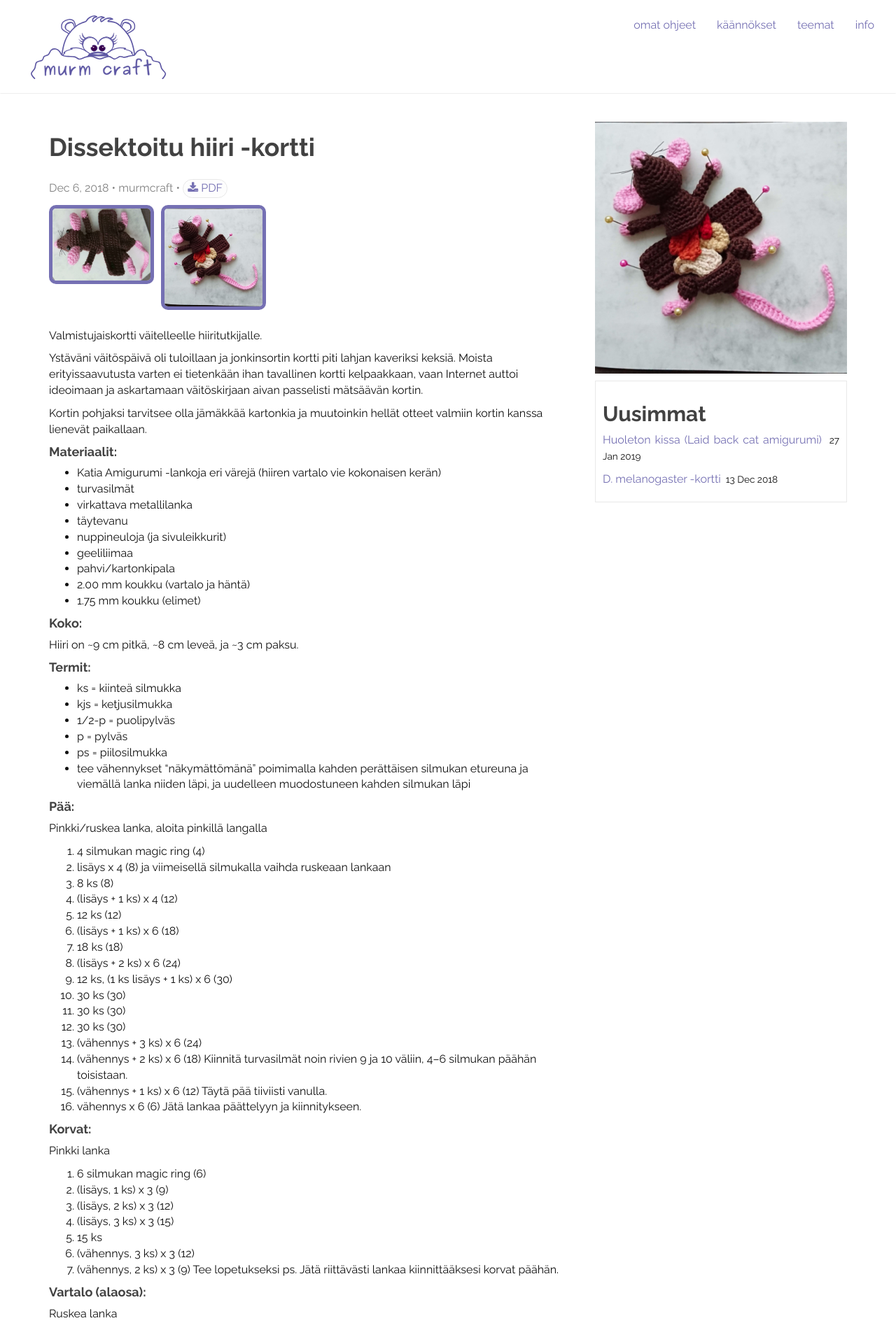
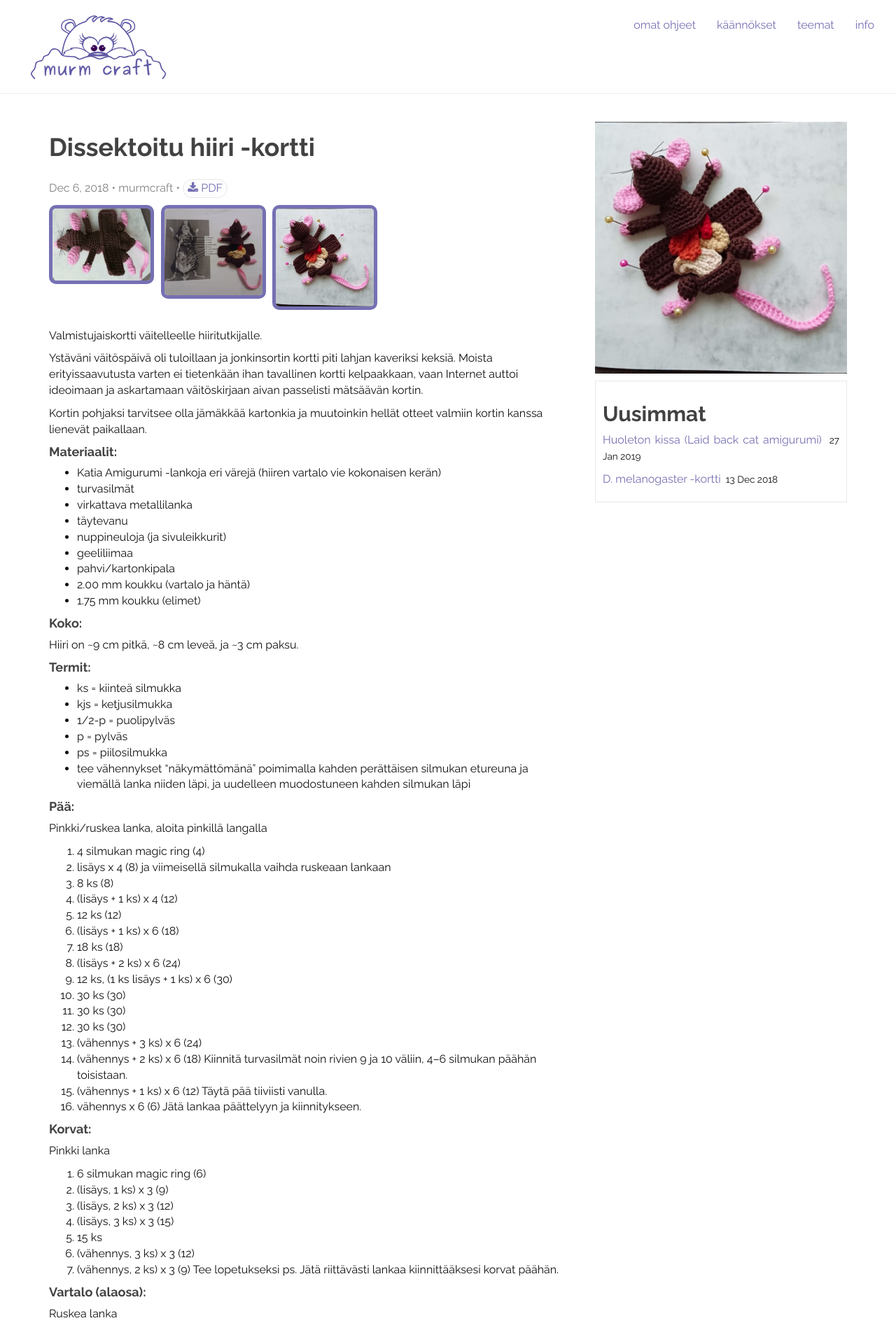
Before and after one commit to murmcraft/murmcraft.github.io, a Jekyll site: the page built from _posts/2018-12-07-dissektoitu-hiiri.md, in a window 1280 px wide. Shown: the top 1901 px of the page at 70% size. Built offline with Jekyll 4.4.1, drawn with Linux system fonts in a browser that asks for light colours; comment, search, counter and statistics services are not loaded.

Commit message:
organ image

```diff
--- a/_posts/2018-12-07-dissektoitu-hiiri.md
+++ b/_posts/2018-12-07-dissektoitu-hiiri.md
@@ -9,6 +9,7 @@ category: [own]
 img: "dissected_mouse/dissected_mouse1.jpg"
 images:
   - dissected_mouse/dissected_mouse_back.jpg
+  - dissected_mouse/dissected_mouse_organs.jpg
   - dissected_mouse/dissected_mouse1.jpg
 pdf: true
 date:   2018-12-06 20:12:12
```
Also changed, not shown: img/dissected_mouse/dissected_mouse_organs.jpg (added).
